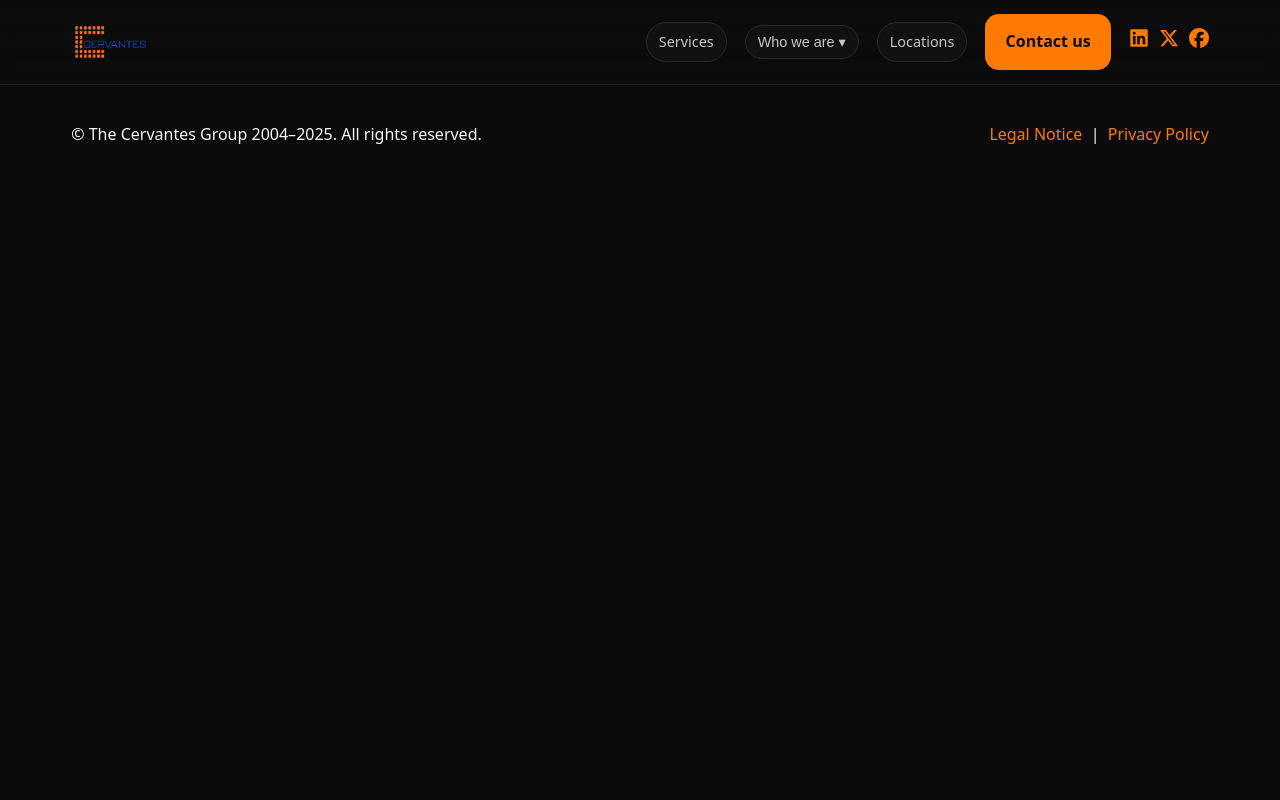
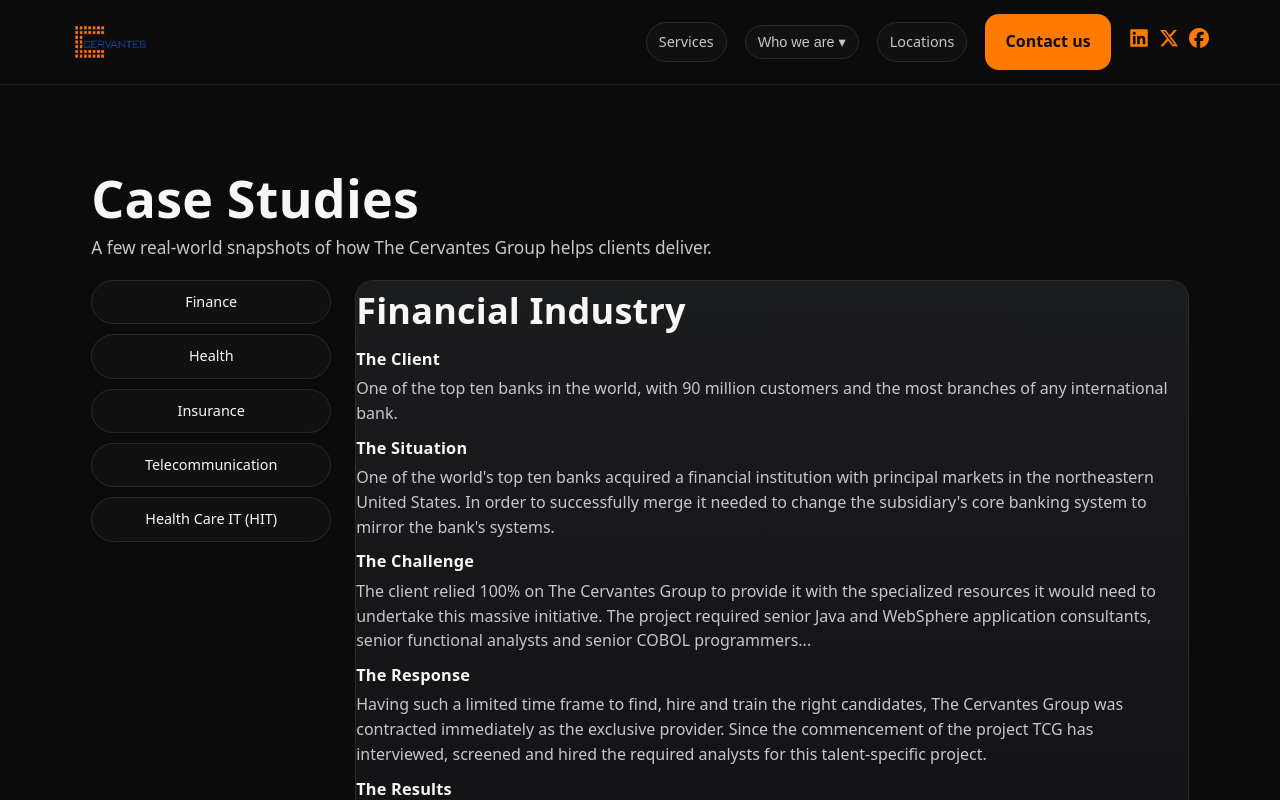
Before and after one commit to Lpena-Cervantes/cervantes-web-demo, a React (Create React App) app: page /case-studies in a window 1280 px wide. Shown: the top 800 px of the page. Built offline with nearby package versions, Linux system fonts and the light colour scheme.

Commit message:
who-we-are:
added the case studies page with small tweaks

```diff
--- a/src/App.js
+++ b/src/App.js
@@ -14,6 +14,7 @@ import Footer from "./pages/homepage/Footer";
 // Who Are We Pages
 import LeadershipPage from "./pages/who-we-are/LeadershipPage";
 import About from "./pages/who-we-are/About";
+import CaseStudiesPage from "./pages/who-we-are/CaseStudies";
 
 // Service detail pages
 import Consultancy from "./pages/services/Consultancy";
@@ -67,6 +68,7 @@ export default function App() {
           {/* Who Are we */}
             <Route path="/about" element={<About />} />
             <Route path="/leadership" element={<LeadershipPage />} />
+            <Route path="/case-studies" element={<CaseStudiesPage />} />
 
         </Routes>
       </main>
--- /dev/null
+++ b/src/components/Who-we-are-data/caseStudies.js
@@ -0,0 +1,64 @@
+// Lightweight content model based on the legacy page
+const studies = [
+  {
+    id: "finance",
+    title: "Financial Industry",
+    blocks: [
+      ["The Client", `One of the top ten banks in the world, with 90 million customers and the most branches of any international bank.`],
+      ["The Situation", `One of the world's top ten banks acquired a financial institution with principal markets in the northeastern United States. In order to successfully merge it needed to change the subsidiary's core banking system to mirror the bank's systems.`],
+      ["The Challenge", `The client relied 100% on The Cervantes Group to provide it with the specialized resources it would need to undertake this massive initiative. The project required senior Java and WebSphere application consultants, senior functional analysts and senior COBOL programmers...`],
+      ["The Response", `Having such a limited time frame to find, hire and train the right candidates, The Cervantes Group was contracted immediately as the exclusive provider. Since the commencement of the project TCG has interviewed, screened and hired the required analysts for this talent-specific project.`],
+      ["The Results", `TCG was able to become a partner by providing great candidates who can work efficiently, know the culture and make a difference every day.`],
+    ],
+  },
+  {
+    id: "health",
+    title: "Health Industry",
+    blocks: [
+      ["The Client", `One of the largest local health insurance products and related services providers...`],
+      ["The Situation", `A leading health insurance provider had been purchased and was in the process of being dissolved...`],
+      ["The Challenge", `The client required TCG to acquire a technically certified engineer who could efficiently perform the job under tense conditions, while complying with HIPAA/PHI.`],
+      ["The Response", `TCG’s screening process delivered compliant candidates who could work under tight conditions and timeframes.`],
+      ["The Results", `The client successfully migrated all data and completed a full component life cycle, hardware maintenance, account closures and dismount of 49 servers.`],
+      ["Technology", `IBM BladeCenter, E-server, Dell server fiber channel, domain controllers, Microsoft System Center, Windows Deployment, routers, servers, help desk.`],
+      ["The Quote", `"This project has enriched my career greatly both in the technological and the personal level." — I.S., TCG Senior IT Systems Consultant`],
+    ],
+  },
+  {
+    id: "insurance",
+    title: "Insurance Industry",
+    blocks: [
+      ["The Client", `One of the fastest-growing medical insurance providers in the healthcare industry.`],
+      ["The Situation", `A leading provider was upgrading its main system, PowerMHS, while offering flexibility in plan design.`],
+      ["The Challenge", `Required experts to customize PowerMHS using COBOL in a mid-range environment.`],
+      ["The Response", `TCG assessed candidates with AS/400 (iSeries), CL, SQL/400 and Query/400, ensuring readiness for the upgrade.`],
+      ["The Results", `TCG staffed five senior COBOL programmers/analysts and supported the client’s QA team to certify changes.`],
+    ],
+  },
+  {
+    id: "telecommunication",
+    title: "Telecommunication Industry",
+    blocks: [
+      ["The Client", `A $34B international data outsourcing & telecommunications company.`],
+      ["The Situation", `Needed 11 technology consultants (Help Desk, Ops, Network Admin, DBA, PM) for a bank outsourcing program in San Juan, PR.`],
+      ["The Challenge", `A competitive bid among 5 vendors with a 4-week deadline for all roles.`],
+      ["The Response", `TCG proposed a creative fixed-cost model, placed first consultant in 3 days, delivered 9 of 11 roles including the local ops manager.`],
+      ["The Results", `Management praised TCG for reliability and highest qualified-candidate ratio in Puerto Rico.`],
+      ["The Quotes", `“Reliable, Flexible and On-Time Partners.” — Martin F., VP of HR`],
+    ],
+  },
+  {
+    id: "pharmacy",
+    title: "Health Care IT (HIT) Industry",
+    blocks: [
+      ["The Client", `Leader in pharmacy benefits management and provider of HIT and clinical solutions.`],
+      ["The Situation", `Replacing a key developer and standing up a custom framework with specific skills.`],
+      ["The Challenge", `Candidate had to pass analytic/technical tests and multiple interviews.`],
+      ["The Response", `TCG sourced and vetted a developer who met requirements and cleared all assessments.`],
+      ["The Results", `Client avoided costly, lengthy search and kept focus on core business.`],
+      ["Technology", `MS SQL 2008, ASP.NET, VS 2010, EA, Framework 1.1–4.0, VB, C#, COM+, COGNOS.`],
+    ],
+  },
+];
+
+export default studies;
--- /dev/null
+++ b/src/pages/who-we-are/CaseStudies.jsx
@@ -0,0 +1,69 @@
+import { useEffect } from "react";
+import Section from "../../components/Section";
+import studies from "../../components/Who-we-are-data/caseStudies";
+
+const tabs = [
+  { id: "finance", label: "Finance" },
+  { id: "health", label: "Health" },
+  { id: "insurance", label: "Insurance" },
+  { id: "telecommunication", label: "Telecommunication" },
+  { id: "pharmacy", label: "Health Care IT (HIT)" },
+];
+
+export default function CaseStudiesPage() {
+  // optional: if there is a #hash in URL, smooth scroll to it on mount
+  useEffect(() => {
+    const hash = window.location.hash;
+    if (hash) {
+      const el = document.querySelector(hash);
+      if (el) el.scrollIntoView({ behavior: "smooth", block: "start" });
+    }
+  }, []);
+
+  return (
+    <Section id="case-studies">
+      <div className="container">
+        <header className="page-head">
+          <h1>Case Studies</h1>
+          <p className="lead">
+            A few real-world snapshots of how The Cervantes Group helps clients deliver.
+          </p>
+        </header>
+
+        <div className="study-layout">
+          {/* Side nav */}
+          <nav className="study-side" aria-label="Case study categories">
+            <ul className="study-nav">
+              {tabs.map((t) => (
+                <li key={t.id}>
+                  <a className="chip block" href={`#${t.id}`}>
+                    {t.label}
+                  </a>
+                </li>
+              ))}
+            </ul>
+          </nav>
+
+          {/* Content */}
+          <div className="study-content">
+            {studies.map((s) => (
+              <article key={s.id} id={s.id} className="study-section card">
+                <h2 className="study-title">{s.title}</h2>
+                {s.blocks.map(([sub, text], i) => (
+                  <section key={i} className="study-block">
+                    <h3 className="study-sub">{sub}</h3>
+                    <p className="study-text">{text}</p>
+                  </section>
+                ))}
+
+                <div className="study-cta">
+                  <a className="btn small ghost" href="#case-studies">Back to top</a>
+                </div>
+              </article>
+            ))}
+          </div>
+        </div>
+      </div>
+    </Section>
+  );
+}
--- a/src/theme.css
+++ b/src/theme.css
@@ -11,6 +11,9 @@
   --text:#f7f7f8;
   --muted:#c6c7cb;
   --muted-2:#9a9ca1;
+
+  /* category nav - who we are */
+  --sticky-nav: 86px;
 
   /* Brand */
   --accent:#ff7a00;
@@ -292,6 +295,33 @@ label{ display:block; margin-bottom:6px; color:#e6e6e8; font-size:.95rem; }
 .chip:hover{ border-color:var(--accent); color:var(--accent); }
 .leader-bio-text{ color:var(--muted); margin:8px 0 0; }
 
+/* ===== Case Studies page ===== */
+.study-layout{
+  display:grid;
+  grid-template-columns: 240px 1fr;
+  gap: 24px;
+}
+.study-side{
+  position: sticky; top: 86px;
+  align-self: start;
+}
+.study-nav{ list-style:none; margin:0; padding:0; display:grid; gap:10px; }
+.chip.block{ display:block; text-align:center; padding:10px 12px; }
+
+.study-content{ display:grid; gap:24px; }
+.study-section{ scroll-margin-top: calc(var(--sticky-nav) + 14px); }
+.study-title{ margin:2px 0 8px; }
+.study-block + .study-block{ margin-top:10px; }
+.study-sub{ font-size:1.02rem; margin:8px 0 4px; }
+.study-text{ color:var(--muted); margin:0 0 8px; }
+.study-cta{ margin-top:10px; }
+
+/* Small screens */
+@media (max-width: 900px){
+  .study-layout{ grid-template-columns: 1fr; }
+  .study-side{ position: static; }
+}
+
 /* ---------- Responsive tweaks ---------- */
 @media (max-width:980px){
   .section{ padding:72px 0; }
```
